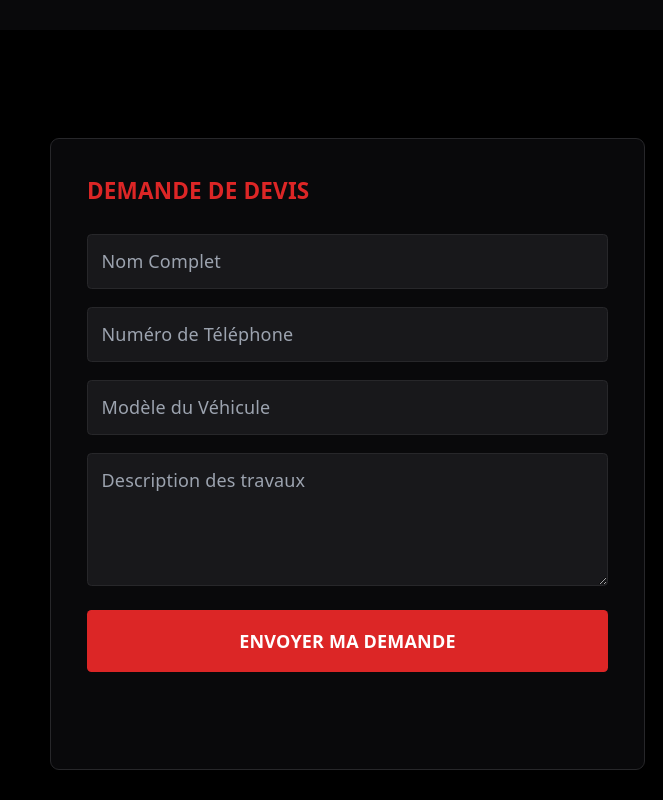
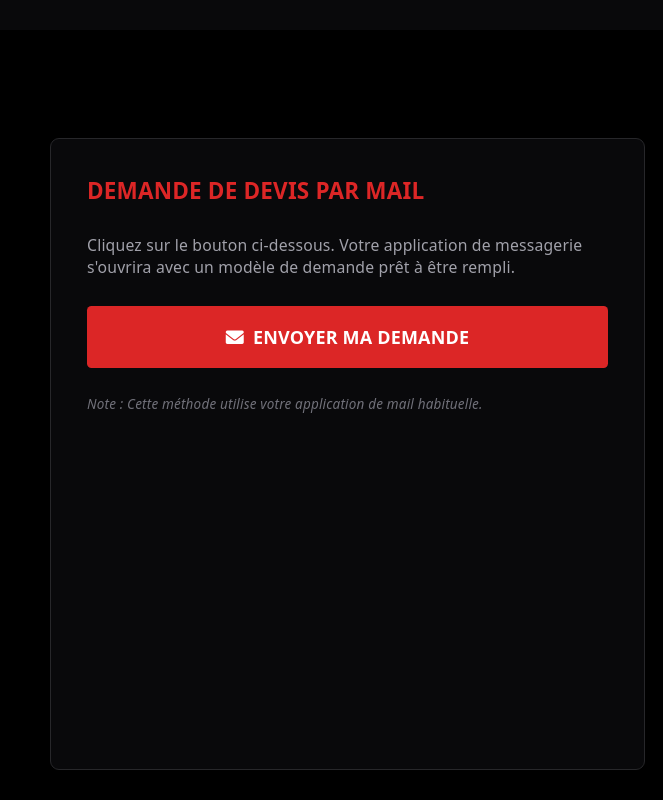
Before and after one commit to kuksi69/atelier-djams, a website built with Vite: page index.html in a window 1280 px wide. Shown: the part 2960-3760 px from the top of the page, 617-1280 px from the left. Built offline with nearby package versions, Linux system fonts and the light colour scheme.

Commit message:
Mecanique

```diff
--- a/index.html
+++ b/index.html
@@ -130,19 +130,22 @@
                 </iframe>
             </div>
 
-            <form action="https://formspree.io/f/mjgjopeg" method="POST" class="bg-zinc-950 p-8 rounded-lg border border-zinc-800">
-              <h3 class="text-xl font-bold mb-6 uppercase text-red-600">Demande de devis</h3>
-              <div class="space-y-4">
-                <input type="text" name="nom" placeholder="Nom Complet" required class="w-full bg-zinc-900 border border-zinc-800 p-3 rounded focus:outline-none focus:border-red-600 text-white">
-                <input type="tel" name="telephone" placeholder="Numéro de Téléphone" required class="w-full bg-zinc-900 border border-zinc-800 p-3 rounded focus:outline-none focus:border-red-600 text-white">
-                <input type="text" name="vehicule" placeholder="Modèle du Véhicule" required class="w-full bg-zinc-900 border border-zinc-800 p-3 rounded focus:outline-none focus:border-red-600 text-white">
-                <textarea name="message" placeholder="Description des travaux" rows="4" required class="w-full bg-zinc-900 border border-zinc-800 p-3 rounded focus:outline-none focus:border-red-600 text-white"></textarea>
-                <input type="text" name="_gotcha" style="display:none">
-                <button type="submit" class="w-full bg-red-600 hover:bg-red-700 py-4 font-bold rounded transition">
-                  ENVOYER MA DEMANDE
-                </button>
-              </div>
-            </form>
+            <div class="bg-zinc-950 p-8 rounded-lg border border-zinc-800">
+              <h3 class="text-xl font-bold mb-6 uppercase text-red-600">Demande de devis par Mail</h3>
+              <div class="space-y-6">
+                <p class="text-zinc-400 text-sm">
+                  Cliquez sur le bouton ci-dessous. Votre application de messagerie s'ouvrira avec un modèle de demande prêt à être rempli.
+                </p>
+                <a href="mailto:ylvi.elezaj@lmdsio.fr?subject=Demande de devis - Atelier Djam's&body=Bonjour Atelier Djam's,%0D%0A%0D%0AJe souhaite obtenir un devis pour mon véhicule :%0D%0A- Modèle : %0D%0A- Téléphone : %0D%0A- Description des travaux : %0D%0A%0D%0AMerci d'avance."
+                class="w-full bg-red-600 hover:bg-red-700 py-4 font-bold rounded transition flex items-center justify-center gap-2">
+                <i class="fa-solid fa-envelope"></i>
+                ENVOYER MA DEMANDE
+              </a>
+              <p class="text-zinc-500 text-xs italic">
+                Note : Cette méthode utilise votre application de mail habituelle.
+              </p>
+            </div>
+          </div>
         </div>
     </section>
 
```
